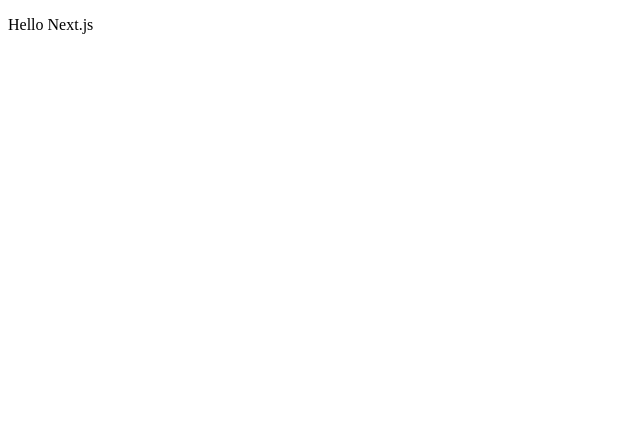
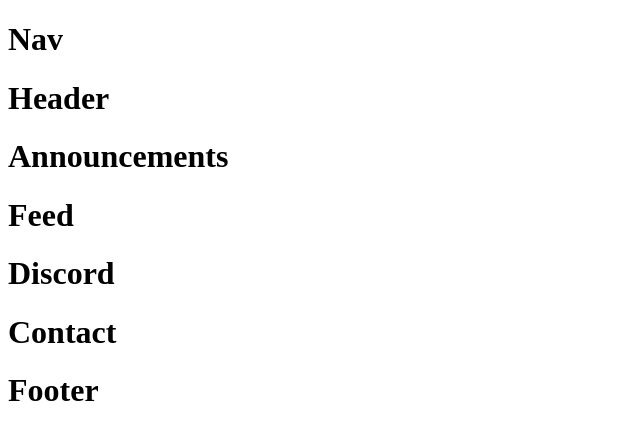
Before and after one commit to timh1203/tdNet2, a Next.js app: page / in a window 1280 px wide. Shown: the top 440 px of the page, without its empty margins (0-640 px from the left). Built offline with nearby package versions, Linux system fonts and the light colour scheme.

Commit message:
Add layout components on page

```diff
--- a/pages/index.js
+++ b/pages/index.js
@@ -1,7 +1,20 @@
-const Index = () => (
-  <div>
-    <p>Hello Next.js</p>
-  </div>
-);
+// LOCAL
+import { Announcements, Contact, Discord, Header, Feed, Footer, Nav } from '../src'
+
+class Index extends React.Component {
+  render() {
+    return (
+      <main className="Index">
+        <Nav />
+        <Header />
+        <Announcements />
+        <Feed />
+        <Discord />
+        <Contact />
+        <Footer />
+      </main>
+    )
+  }
+}
 
 export default Index;
--- /dev/null
+++ b/src/index.js
@@ -0,0 +1,17 @@
+import Announcements from './components/Announcements.js'
+import Contact from './components/Contact.js'
+import Discord from './components/Discord.js'
+import Feed from './components/Feed.js'
+import Footer from './components/Footer.js'
+import Header from './components/Header.js'
+import Nav from './components/Nav.js'
+
+export {
+  Announcements,
+  Contact,
+  Discord,
+  Header,
+  Feed,
+  Footer,
+  Nav,
+}
```
